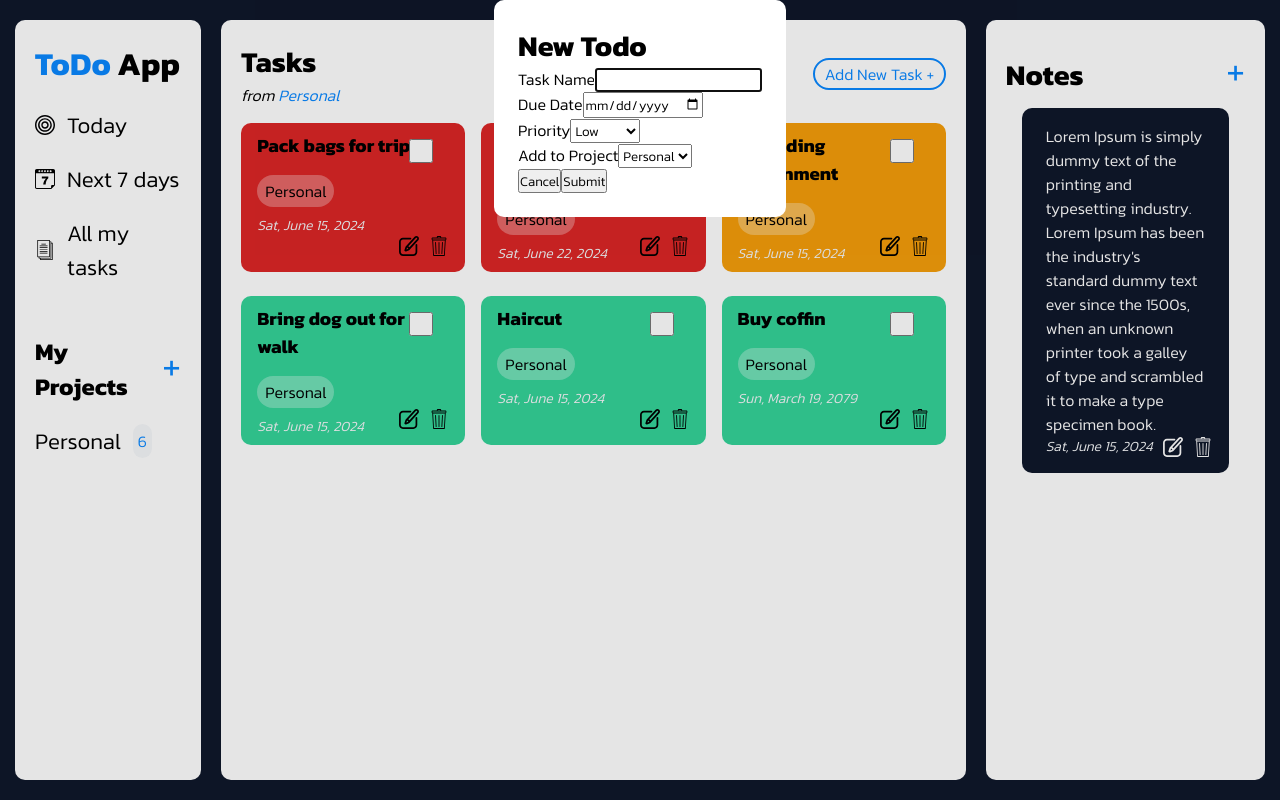
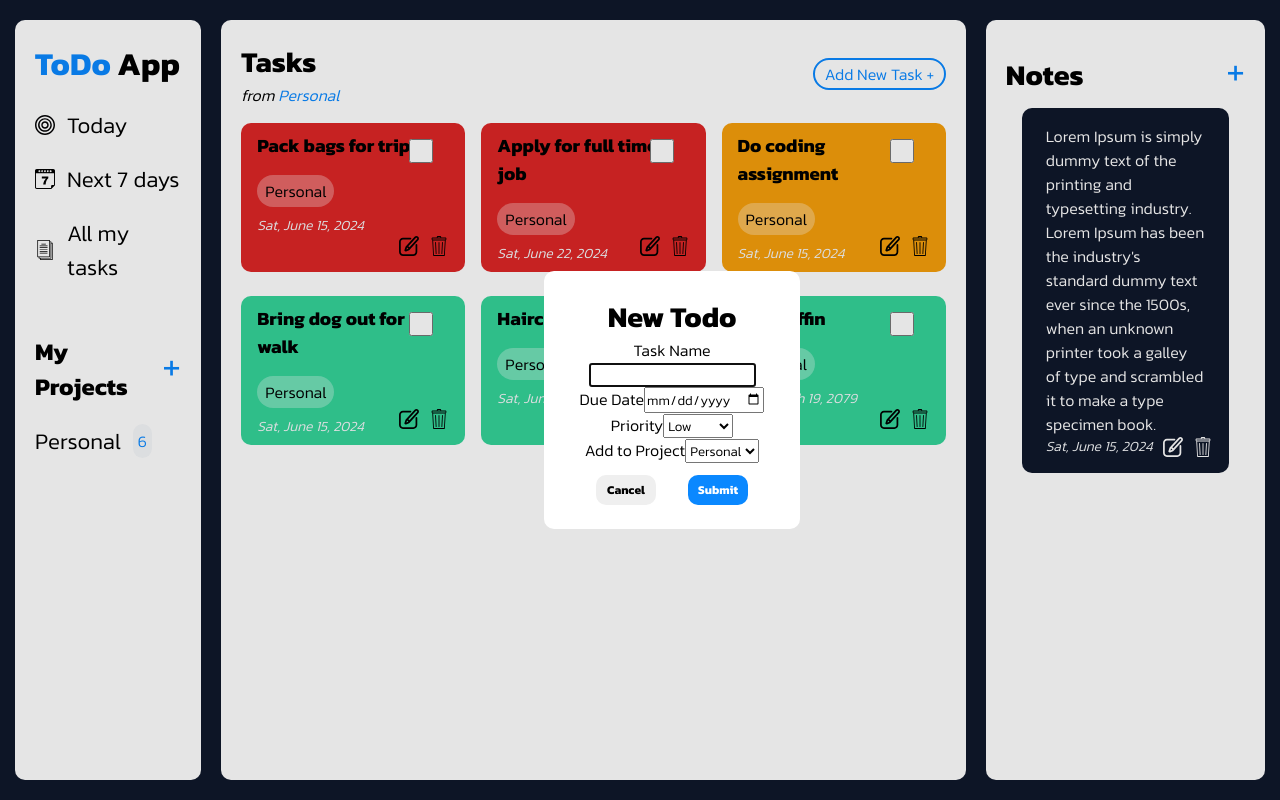
Before and after one commit to ucolinmee/top-todolist, a website built with webpack: page src/index.html in a window 1280 px wide. Both pictures are taken after a click on the button "Add New Task +". Built offline with nearby package versions, Linux system fonts and the light colour scheme.

Commit message:
Create styles for modals

```diff
--- a/src/style.css
+++ b/src/style.css
@@ -248,5 +248,27 @@ dialog {
     border: none;
     border-radius: 10px;
     padding: 1.5rem;
-    max-width: 400px;
+    width: 20vw;
+    position: absolute;
+    left: 25%;
+    top: 50%;
+    transform: translate(-50%, -50%);
+    text-align: center;
 }
+
+.dialog-button {
+    margin: 0.75rem 1rem 0 1rem;
+    width: 60px;
+    height: 30px;
+    font-weight: 500;
+    font-size: 12px;
+    border-radius: 10px;
+    border: none;
+    font-weight: 600;
+    cursor: pointer;
+}
+
+.create {
+    background-color: var(--light-blue);
+    color: #FFF;
+}
--- a/src/ui/dialogs/noteDialog.js
+++ b/src/ui/dialogs/noteDialog.js
@@ -53,8 +53,8 @@ function buildNoteDialogHtml(note=null) {
     .addChild(new Element('h1').setTextContent('New Note'))
     .addChild(new Element('textarea').setAttributes({class: 'note-dialog-text', rows: '4', cols: '30'}))
     .addChild(new Element('div').setAttributes({class: 'dialog-btns'})
-        .addChild(new Element('button').setTextContent('Cancel').setAttributes({id: 'cancel-btn'}).appendEventListener('click', closeNoteDialog))
-        .addChild(new Element('button').setTextContent('Create').setAttributes({id: 'create-btn'}).appendEventListener('click', () => submitNoteDialog(note)))
+        .addChild(new Element('button').setTextContent('Cancel').setAttributes({id: 'cancel-btn', class: 'dialog-button cancel'}).appendEventListener('click', closeNoteDialog))
+        .addChild(new Element('button').setTextContent('Create').setAttributes({id: 'create-btn', class: 'dialog-button create'}).appendEventListener('click', () => submitNoteDialog(note)))
     );
 
     document.body.appendChild(noteDialogHtml.buildElement());
--- a/src/ui/dialogs/projectDialog.js
+++ b/src/ui/dialogs/projectDialog.js
@@ -32,8 +32,8 @@ function buildProjectDialogHtml() {
     .addChild(new Element('h1').setTextContent('New Project'))
     .addChild(new Element('input').setAttributes({placeholder: 'Project name', class: 'project-dialog-text'}))
     .addChild(new Element('div').setAttributes({class: 'dialog-btns'})
-        .addChild(new Element('button').setTextContent('Cancel').setAttributes({id: 'cancel-btn'}).appendEventListener('click', closeProjectDialog))
-        .addChild(new Element('button').setTextContent('Create').setAttributes({id: 'create-btn'}).appendEventListener('click', submitProjectDialog))
+        .addChild(new Element('button').setTextContent('Cancel').setAttributes({id: 'cancel-btn', class: 'dialog-button cancel'}).appendEventListener('click', closeProjectDialog))
+        .addChild(new Element('button').setTextContent('Create').setAttributes({id: 'create-btn', class: 'dialog-button create'}).appendEventListener('click', submitProjectDialog))
     );
 
     document.body.appendChild(projectDialogHtml.buildElement());
--- a/src/ui/dialogs/taskDialog.js
+++ b/src/ui/dialogs/taskDialog.js
@@ -105,8 +105,8 @@ function buildTaskDialogHtml(task=null) {
             .addChild(buildProjectSelectHtml())
         )
         .addChild(new Element('div')
-            .addChild(new Element('input').setAttributes({type: 'button', value: 'Cancel'}).appendEventListener('click', closeTaskDialog))
-            .addChild(new Element('input').setAttributes({type: 'button', value: 'Submit'}).appendEventListener('click', () => {submitTaskDialog(task=task)}))
+            .addChild(new Element('input').setAttributes({type: 'button', value: 'Cancel', class: 'dialog-button cancel'}).appendEventListener('click', closeTaskDialog))
+            .addChild(new Element('input').setAttributes({type: 'button', value: 'Submit', class: 'dialog-button create'}).appendEventListener('click', () => {submitTaskDialog(task=task)}))
         )
     );
 
```
